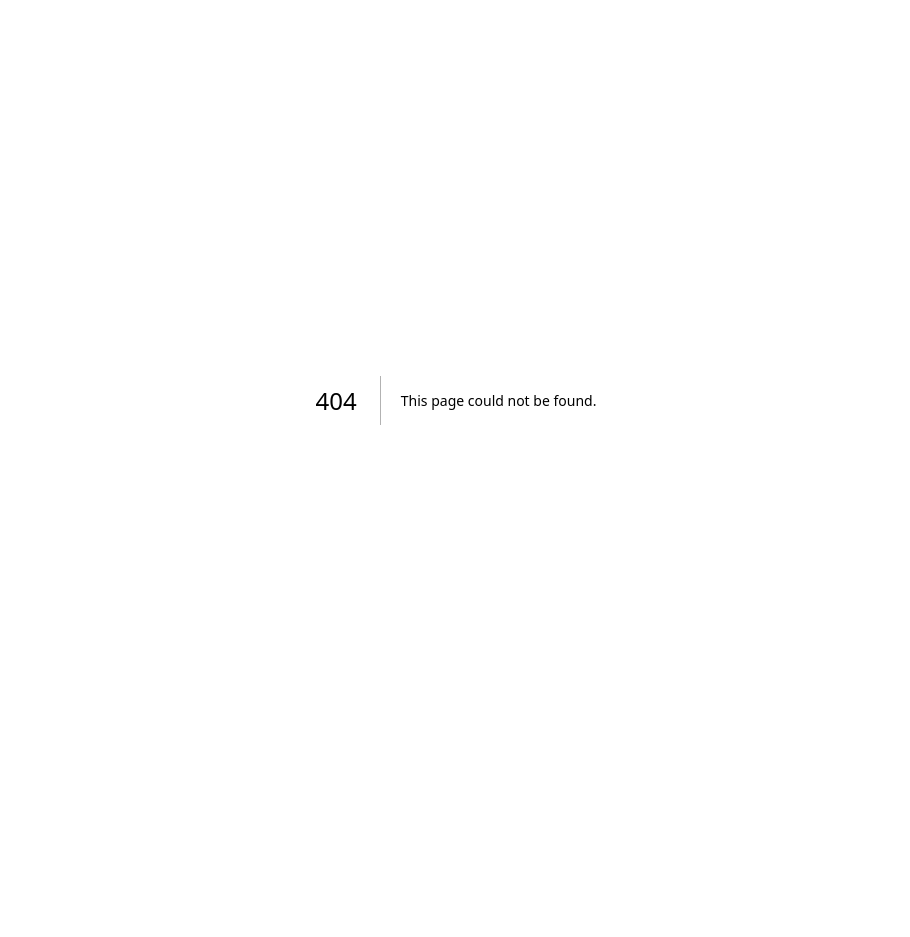
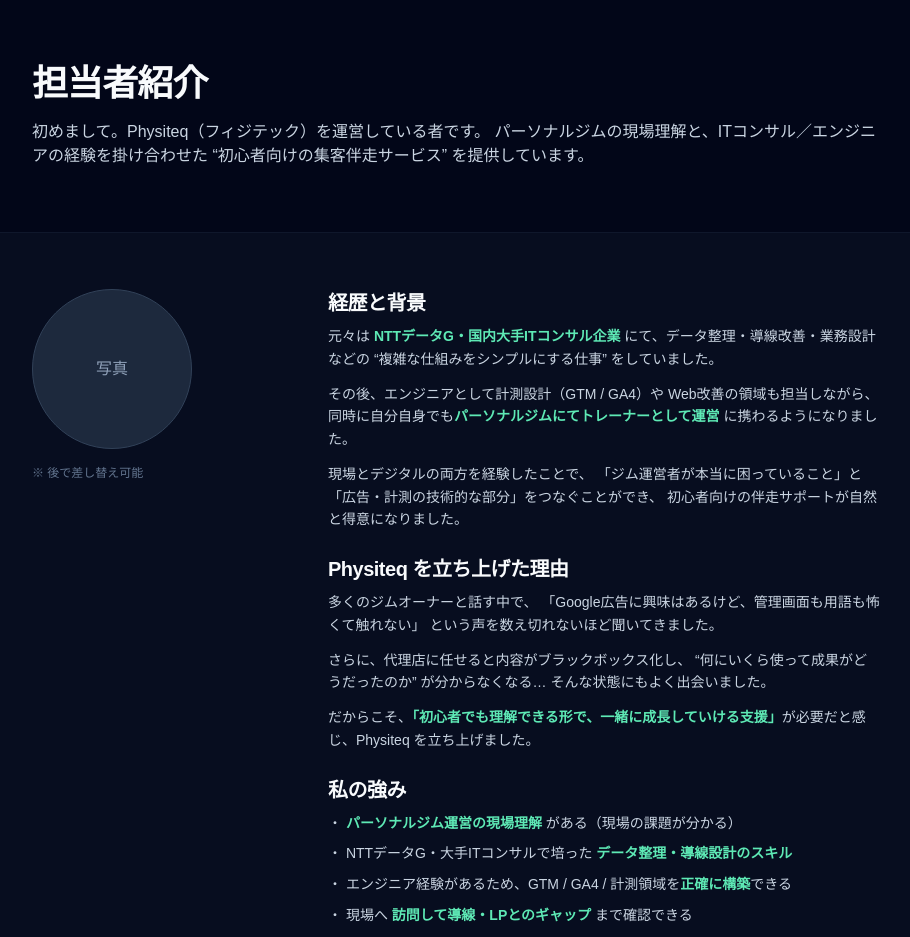
Before and after one commit to physiteqbiz/physiteq-site, a Next.js app: page /about in a window 1280 px wide. Before the commit this address had no page. Shown: the top 937 px of the page, without its empty margins (184-1094 px from the left). Before the commit the page ends 800 px from the top, so only its background shows below. Built offline with nearby package versions, Linux system fonts and the light colour scheme.

Commit message:
Refine Physiteq top page layout

```diff
--- /dev/null
+++ b/app/about/page.tsx
@@ -0,0 +1,156 @@
+// app/about/page.tsx
+export default function About() {
+  return (
+    <main className="min-h-screen bg-slate-950 text-slate-50">
+      {/* 上部セクション */}
+      <section className="border-b border-slate-900 bg-slate-950">
+        <div className="mx-auto max-w-4xl px-6 py-16">
+          <h1 className="mb-4 text-3xl font-bold tracking-tight md:text-4xl">
+            担当者紹介
+          </h1>
+          <p className="text-sm text-slate-300 md:text-base">
+            初めまして。Physiteq（フィジテック）を運営している者です。
+            パーソナルジムの現場理解と、ITコンサル／エンジニアの経験を掛け合わせた
+            “初心者向けの集客伴走サービス” を提供しています。
+          </p>
+        </div>
+      </section>
+
+      {/* プロフィール本体 */}
+      <section className="border-b border-slate-900 bg-slate-900/40">
+        <div className="mx-auto max-w-4xl px-6 py-14 grid gap-10 md:grid-cols-3">
+
+          {/* 左カラム（仮の写真枠 or アイコン） */}
+          <div className="flex flex-col items-start">
+            <div className="flex h-40 w-40 items-center justify-center rounded-full border border-slate-700 bg-slate-800 text-slate-400">
+              写真
+            </div>
+            <p className="mt-4 text-xs text-slate-500">※ 後で差し替え可能</p>
+          </div>
+
+          {/* 右カラム（文章） */}
+          <div className="md:col-span-2 space-y-6">
+            {/* 自己紹介 */}
+            <div>
+              <h2 className="mb-2 text-xl font-semibold tracking-tight">
+                経歴と背景
+              </h2>
+              <p className="text-sm leading-relaxed text-slate-300">
+                元々は{" "}
+                <span className="font-semibold text-emerald-300">
+                  NTTデータG・国内大手ITコンサル企業
+                </span>{" "}
+                にて、データ整理・導線改善・業務設計などの
+                “複雑な仕組みをシンプルにする仕事” をしていました。
+              </p>
+
+              <p className="mt-3 text-sm leading-relaxed text-slate-300">
+                その後、エンジニアとして計測設計（GTM / GA4）や
+                Web改善の領域も担当しながら、同時に自分自身でも
+                <span className="font-semibold text-emerald-300">
+                  パーソナルジムにてトレーナーとして運営
+                </span>{" "}
+                に携わるようになりました。
+              </p>
+
+              <p className="mt-3 text-sm leading-relaxed text-slate-300">
+                現場とデジタルの両方を経験したことで、
+                「ジム運営者が本当に困っていること」と
+                「広告・計測の技術的な部分」をつなぐことができ、
+                初心者向けの伴走サポートが自然と得意になりました。
+              </p>
+            </div>
+
+            {/* なぜPhysiteqを作ったか */}
+            <div>
+              <h2 className="mb-2 text-xl font-semibold tracking-tight">
+                Physiteq を立ち上げた理由
+              </h2>
+              <p className="text-sm leading-relaxed text-slate-300">
+                多くのジムオーナーと話す中で、
+                「Google広告に興味はあるけど、管理画面も用語も怖くて触れない」
+                という声を数え切れないほど聞いてきました。
+              </p>
+
+              <p className="mt-3 text-sm leading-relaxed text-slate-300">
+                さらに、代理店に任せると内容がブラックボックス化し、
+                “何にいくら使って成果がどうだったのか” が分からなくなる…
+                そんな状態にもよく出会いました。
+              </p>
+
+              <p className="mt-3 text-sm leading-relaxed text-slate-300">
+                だからこそ、
+                <span className="font-semibold text-emerald-300">
+                  「初心者でも理解できる形で、一緒に成長していける支援」
+                </span>
+                が必要だと感じ、Physiteq を立ち上げました。
+              </p>
+            </div>
+
+            {/* 強み */}
+            <div>
+              <h2 className="mb-2 text-xl font-semibold tracking-tight">
+                私の強み
+              </h2>
+              <ul className="space-y-2 text-sm leading-relaxed text-slate-300">
+                <li>
+                  ・{" "}
+                  <span className="font-semibold text-emerald-300">
+                    パーソナルジム運営の現場理解
+                  </span>{" "}
+                  がある（現場の課題が分かる）
+                </li>
+                <li>
+                  ・ NTTデータG・大手ITコンサルで培った{" "}
+                  <span className="font-semibold text-emerald-300">
+                    データ整理・導線設計のスキル
+                  </span>
+                </li>
+                <li>
+                  ・ エンジニア経験があるため、GTM / GA4 / 計測領域を
+                  <span className="font-semibold text-emerald-300">
+                    正確に構築
+                  </span>
+                  できる
+                </li>
+                <li>
+                  ・ 現場へ{" "}
+                  <span className="font-semibold text-emerald-300">
+                    訪問して導線・LPとのギャップ
+                  </span>{" "}
+                  まで確認できる
+                </li>
+                <li>
+                  ・ 難しい言葉を使わず、初心者にも分かるように噛み砕ける
+                </li>
+              </ul>
+            </div>
+
+            {/* 最後のメッセージ */}
+            <div>
+              <h2 className="mb-2 text-xl font-semibold tracking-tight">
+                最後に
+              </h2>
+              <p className="text-sm leading-relaxed text-slate-300">
+                Google広告や計測の領域は、最初はとても難しく見えます。
+                でも、正しい順番で整えていけば、初心者でも必ず扱えるようになります。
+              </p>
+              <p className="mt-3 text-sm leading-relaxed text-slate-300">
+                分からないところは一緒にゆっくり進めるので、
+                まずは安心してご相談ください。
+              </p>
+            </div>
+          </div>
+        </div>
+      </section>
+
+      {/* フッター */}
+      <footer className="border-t border-slate-900 bg-slate-950">
+        <div className="mx-auto max-w-4xl px-6 py-8 text-xs text-slate-500">
+          <p className="mb-1">© {new Date().getFullYear()} Physiteq.</p>
+          <p>初心者向けの集客伴走サービスとして、少しずつ改善していきます。</p>
+        </div>
+      </footer>
+    </main>
+  );
+}
```
